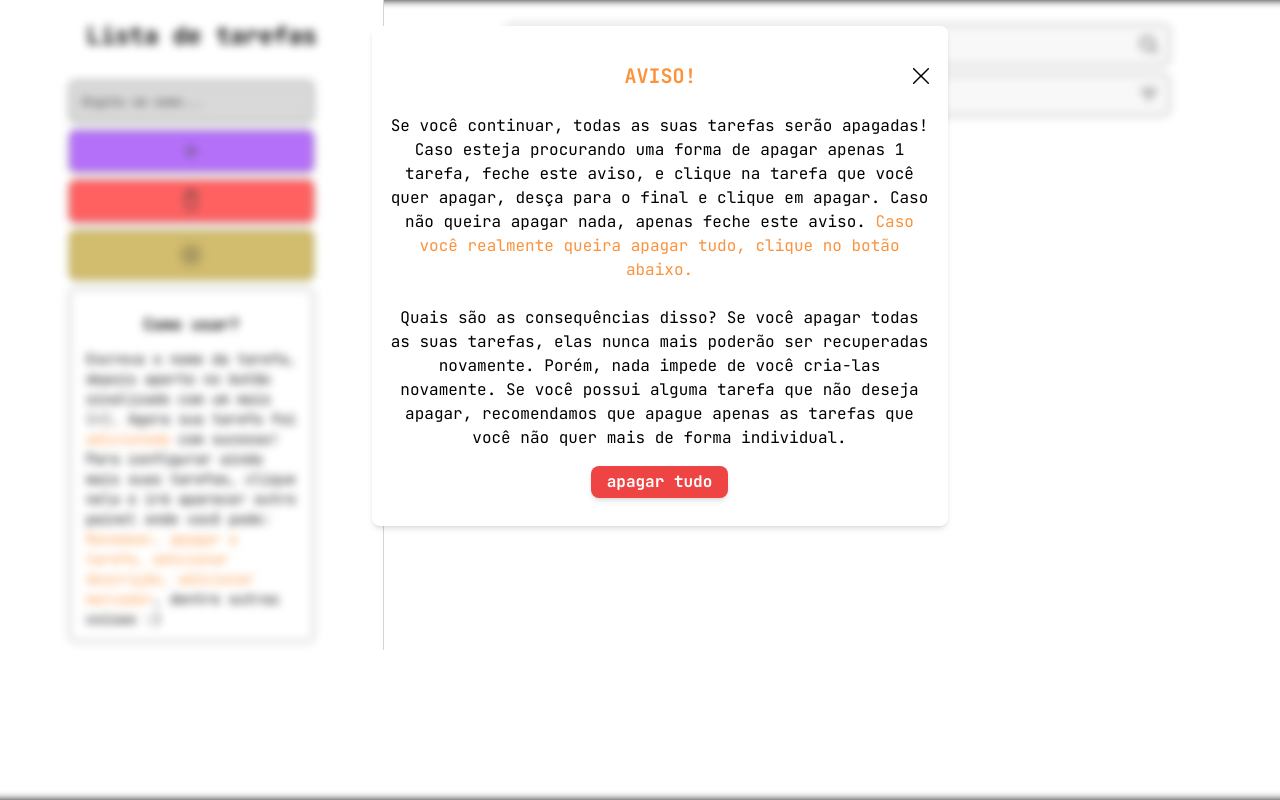
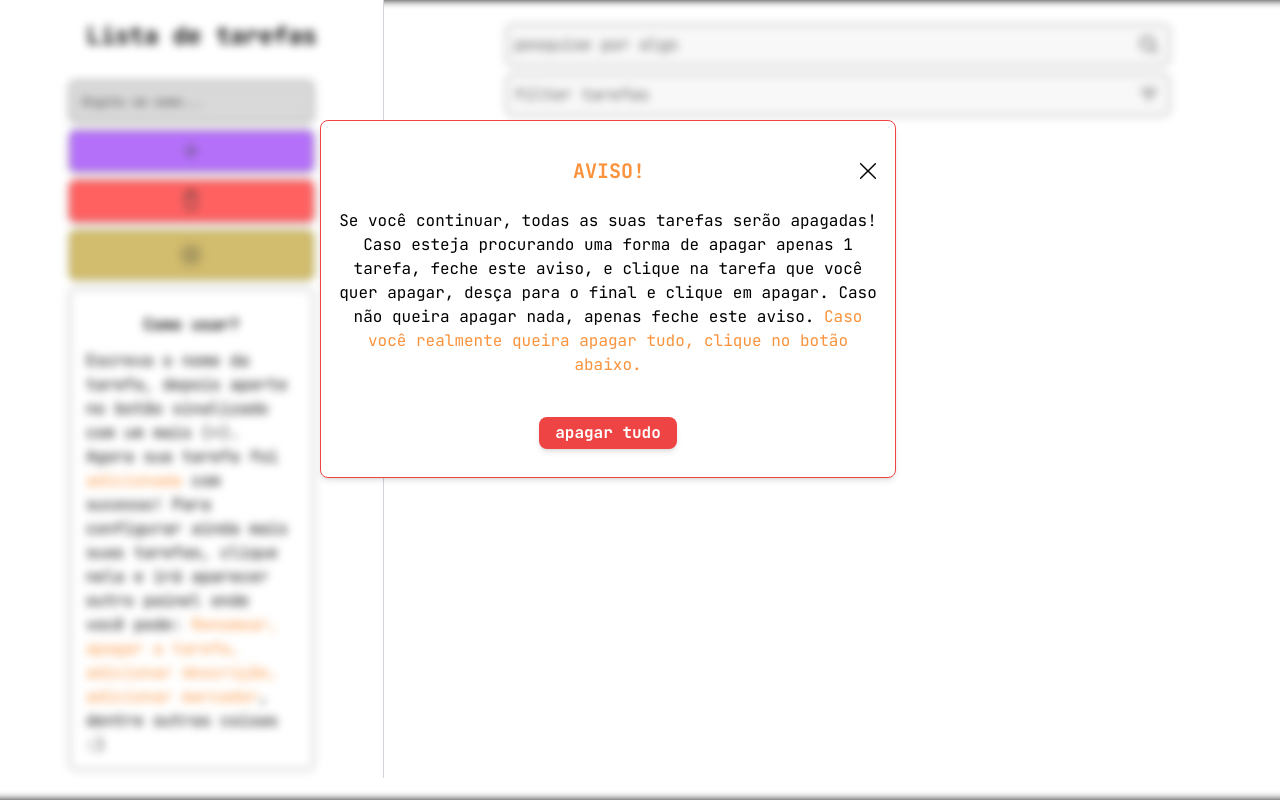
Before and after one commit to Zafkiel45/Next-TodoList, a Next.js app in the folder todo-list/: page / in a window 1280 px wide. Both pictures are taken after a click on the button 191 px from the left and 201 px from the top of the page. Built offline with nearby package versions, Linux system fonts and the light colour scheme.

Commit message:
fix: bugs fixed

```diff
--- a/todo-list/src/app/components/(input_estruture)/Modal.tsx
+++ b/todo-list/src/app/components/(input_estruture)/Modal.tsx
@@ -20,7 +20,7 @@ export const Modal = ({
   return (
     <div
       className={`
-        absolute
+        fixed
         top-0
         ${objectComplete.visible}
       text-black
@@ -29,22 +29,24 @@ export const Modal = ({
         flex-col
         p-4
         bg-white
+        tablet:border
+        tablet:border-red-500
         dark:bg-[#1F1414]
         z-10
         tablet:h-fit
         tablet:py-7
-        tablet:top-[2%]
+        tablet:top-[10%]
         tablet:rounded-lg
         tablet:overflow-hidden
-        tablet:left-[30%]
+        tablet:left-[10%]
         tablet:w-[80vw]
-        desktopMini:top-[4%]
-        desktopMini:left-[55%]
+        desktopMini:top-[15%]
+        desktopMini:left-[20%]
         desktopMini:w-[60vw]
-        desktopBig:left-[97%]
+        desktopBig:left-[25%]
         desktopBig:w-[45vw]
-        w-full
-        h-full
+        w-screen
+        h-screen
         shadow-md`
       }
     >
@@ -76,10 +78,6 @@ export const Modal = ({
         queira apagar tudo, clique no botão abaixo.</span>
         <br />
         <br />
-        Quais são as consequências disso? Se você apagar todas as suas tarefas, elas nunca mais
-        poderão ser recuperadas novamente. Porém, nada impede de você cria-las novamente.
-        Se você possui alguma tarefa que não deseja apagar, recomendamos que apague apenas
-        as tarefas que você não quer mais de forma individual.
       </div>
       {/* Delete all button */}
       <button
--- a/todo-list/src/app/components/(input_estruture)/header.tsx
+++ b/todo-list/src/app/components/(input_estruture)/header.tsx
@@ -13,7 +13,7 @@ export const HeaderInput = ({
     const { toggleSideBarFunction } = useContext(todoContext);
 
     return (
-        <div className={`flex justify-around tablet:border-b-0 border-b pb-5 border-b-[#6C567D] w-full items-center`}>
+        <div className={`flex justify-around tablet:border-b-0 border-b pb-5 border-b-[#6C567D] w-full  items-center`}>
             <span className={`w-[20px]`}>
             </span>
             <span  className="text-lg text-black transition-all dark:text-white mobileMini:text-xl desktopMini:text-2xl">
--- a/todo-list/src/app/components/(input_estruture)/howToUse.tsx
+++ b/todo-list/src/app/components/(input_estruture)/howToUse.tsx
@@ -1,13 +1,15 @@
 export const HowToUse = () => {
   return (
-    <div className="w-full flex justify-center items-center h-fit">
-      <div className={`border border-[#818181] dark:border-[#6C567D] dark:bg-[#161319]  mobileMini:w-4/5 py-3 px-4 rounded-md`}>
+    <div className="w-full flex justify-center items-center h-full">
+      <div className={`border border-[#818181] dark:border-[#6C567D] dark:bg-[#161319]  w-4/5 py-3 px-4 rounded-md`}>
         <div className={`w-full text-center py-3`}>
           <h1 className="font-bold">Como usar?</h1>
         </div>
         <div className="
             font-normal
-            text-sm
+            text-xs
+            mobileMini:text-sm
+            tablet:text-base
         ">
           Escreva o nome da tarefa, depois aperte no botão sinalizado com um
           mais (+). Agora sua tarefa foi <span className="dark:text-[#B371D1] text-orange-400">adicionada</span>  com sucesso! Para configurar
--- a/todo-list/src/app/components/(main_estruture)/mainContainerInputs.tsx
+++ b/todo-list/src/app/components/(main_estruture)/mainContainerInputs.tsx
@@ -14,7 +14,8 @@ export const MainContainerInputs = ({toggleSideBar}:{toggleSideBar:string}) => {
             tablet:left-0
             transition-all
             ${toggleSideBar}
-            h-fit
+            h-full
+            tablet:h-fit
             bg-white
             dark:bg-[#121013]
             desktopBig:w-[30vw]
--- a/todo-list/src/app/components/(tasks_estruture)/filter.tsx
+++ b/todo-list/src/app/components/(tasks_estruture)/filter.tsx
@@ -50,8 +50,8 @@ export const FilterTasks = () => {
     }
 
     return (
-        <div className={`${activeFilter ? 'flex':'hidden'} top-0 left-0 w-screen h-screen fixed bg-[#F8F8F8] dark:bg-[#121013] z-10`}>
-            <div className={`absolute w-full dark:text-white h-full flex items-center flex-col desktopMini:gap-8 gap-5`}>
+        <div className={`${activeFilter ? 'flex':'hidden'} pb-3 top-0 left-0 w-screen h-screen fixed bg-[#F8F8F8] dark:bg-[#121013] z-10`}>
+            <div className={`absolute w-full dark:text-white overflow-auto h-full flex items-center flex-col desktopMini:gap-8 gap-5`}>
                 <header className='w-full py-2 h-auto'>
                     <nav className='flex justify-between px-3 items-center'>
                         <div>
@@ -121,6 +121,21 @@ export const FilterTasks = () => {
                             Filtrar!
                         </button>
                     </div>
+                    <div className='hidden flex-col gap-3 py-3 border border-[#818181] dark:border-[#6C567D] dark:bg-[#161319] w-full px-4 rounded-md'>
+                        <h1 className='text-lg font-bold'>
+                            Como funciona:
+                        </h1>
+                        <div>
+                            Quando você clicar, por exemplo em "casa", irá somente aparecer
+                            somente as tarefas cujo você marcou como "casa". As vezes,
+                            pode não aparecer nenhuma tarefa caso você não marcou nenhuma.
+                            <br />
+                            Por exemplo: Você escolhe "viagem" sem ter marcado nenhuma tarefa
+                            como "viagem", então não irá aparecer nenhum. Não se preocupe! Suas tarefas
+                            não foram apagadas. Quando você clicar em "tudo", todas as tarefas serão
+                            mostradas sem filtro algum.
+                        </div>
+                    </div>
                 </main>
             </div>
         </div>
--- a/todo-list/src/app/components/input.tsx
+++ b/todo-list/src/app/components/input.tsx
@@ -115,7 +115,7 @@ export const InputTask = () => {
         w-full
         transition-all
         ${blur ? "blur-sm" : null}
-        h-fit
+        h-full
         mobileMini:pb-2
         items-center
         desktop:w-4/5
--- a/todo-list/src/app/components/utility/svg_components/unknown.tsx
+++ b/todo-list/src/app/components/utility/svg_components/unknown.tsx
@@ -4,7 +4,7 @@ function Unknown() {
         viewBox="0 0 57 57"
         fill="none"
         xmlns="http://www.w3.org/2000/svg"
-        className={`fill-[#3F3F3F] dark:fill-[#B371D1] h-[24px] w-[24px]`}
+        className={`fill-[#3F3F3F] dark:fill-[#B371D1] cursor-pointer h-[24px] w-[24px]`}
       >
         <path
           fillRule="evenodd"
```
